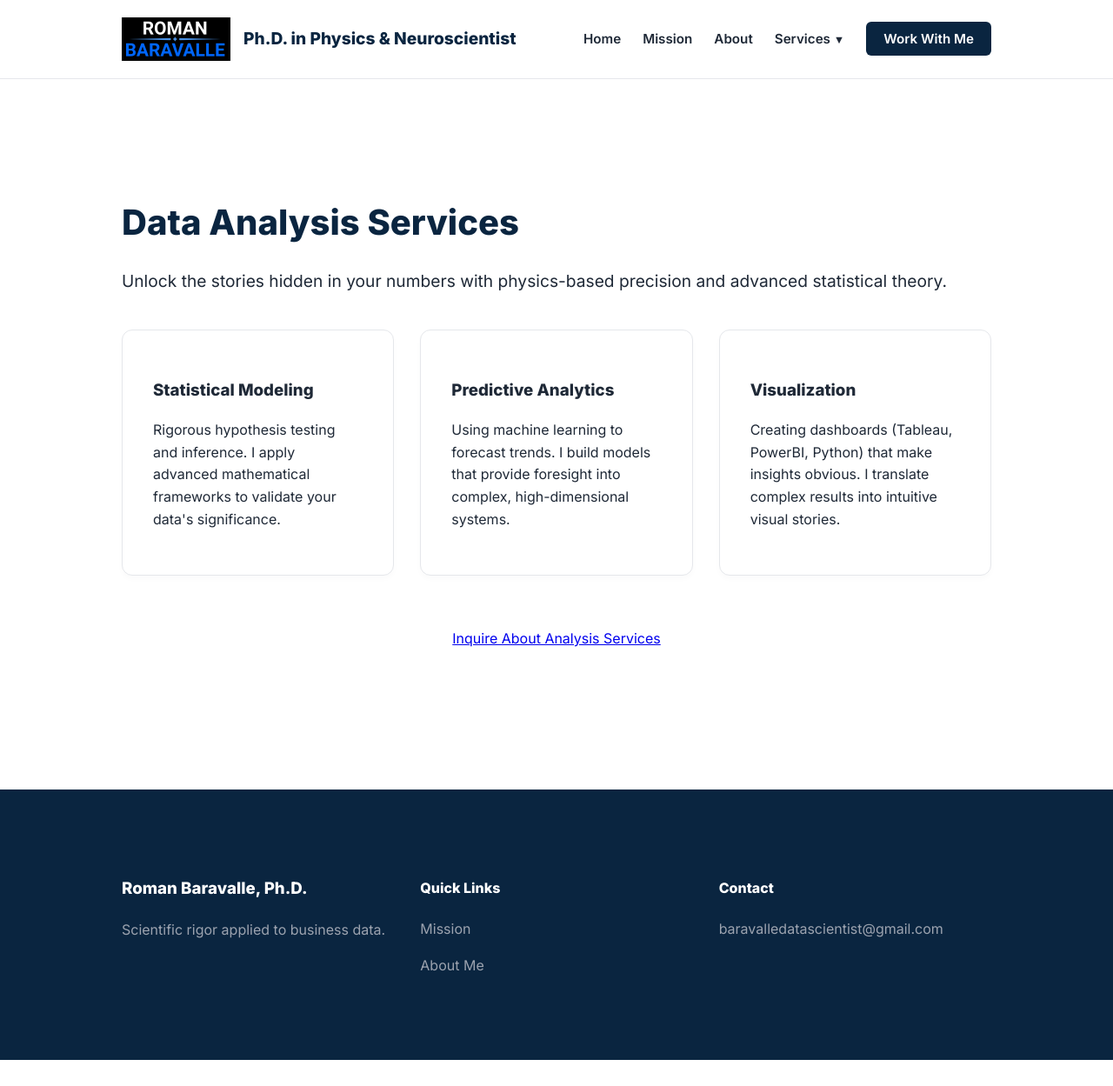
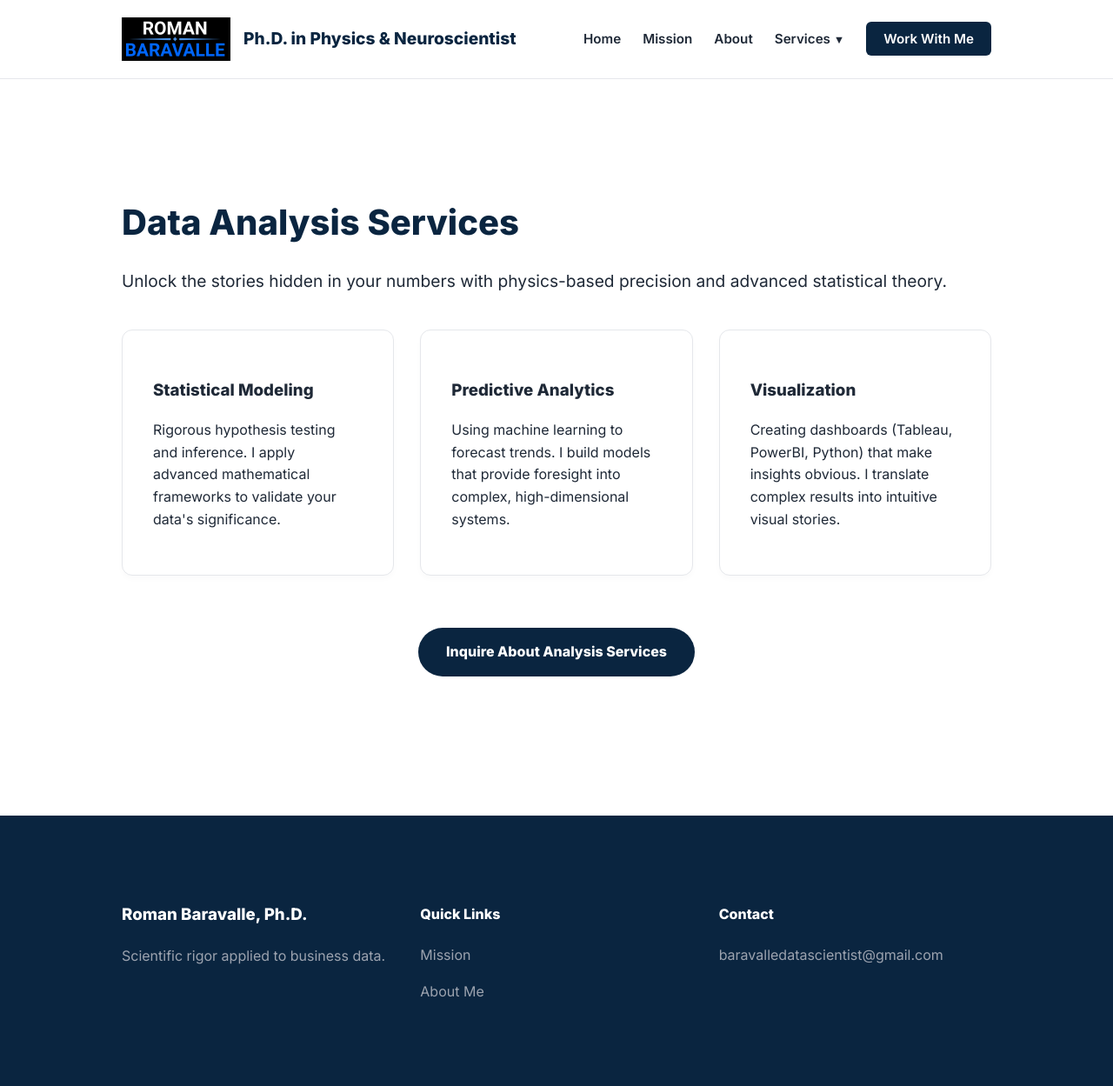
Before and after one commit to RomanDataScience/BaravalleDataSolver, a Jekyll site: the page built from services/analysis.md, in a window 1280 px wide and 1249 px high. Shown: the whole window at 87% size. Built offline with Jekyll 4.4.1, drawn with Linux system fonts in a browser that asks for light colours.

Commit message:
Update analysis.md

```diff
--- a/services/analysis.md
+++ b/services/analysis.md
@@ -26,8 +26,8 @@ description: Advanced statistical analysis and predictive modeling services by D
     </div>
 
     <div style="margin-top: 60px; text-align: center;">
-      <a href="{{ '/contact' | relative_url }}" class="hero-btn">Inquire About Analysis Services</a>
-    </div>
+          <a href="{{ '/contact' | relative_url }}" class="hero-btn" style="background: var(--secondary); color: white !important; padding: 15px 32px; border-radius: 50px; text-decoration: none; font-weight: 700; display: inline-block;">Inquire About Analysis Services</a>
+        </div>
 
   </div>
 </div>
```
